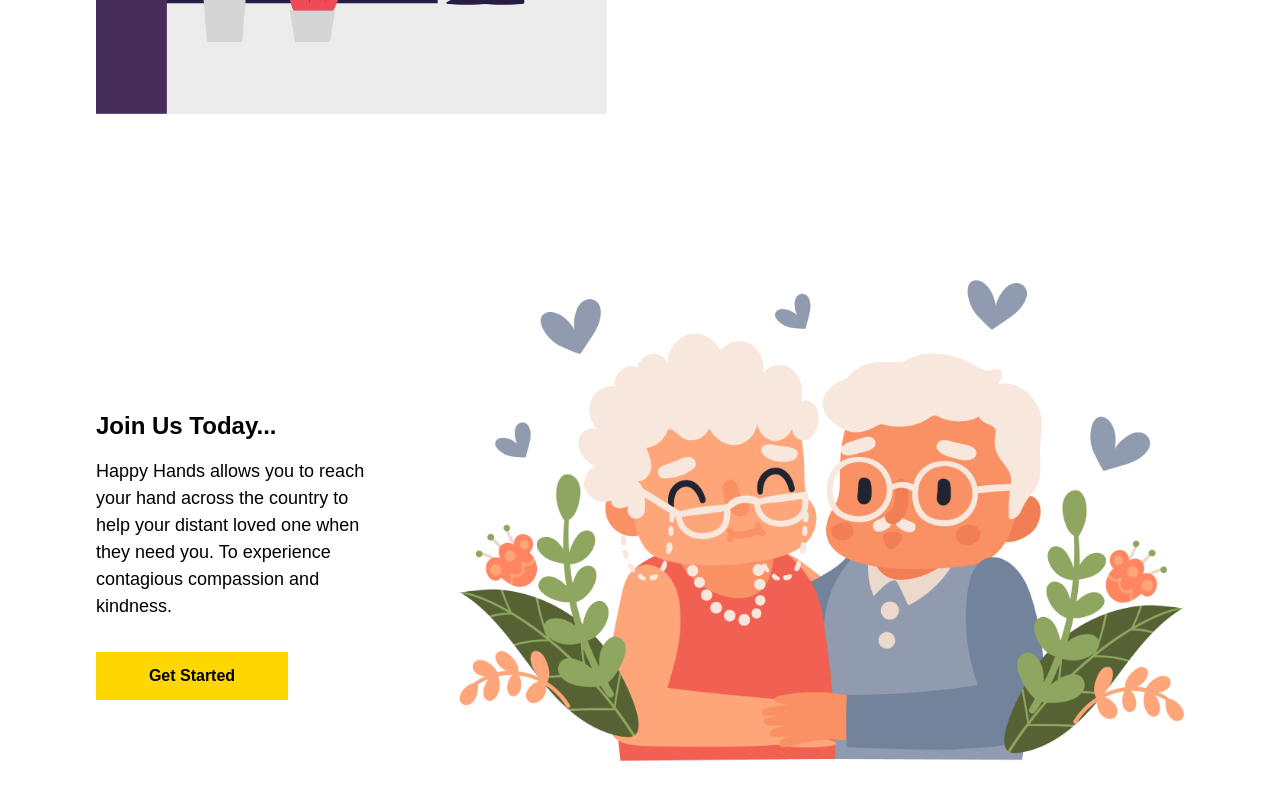
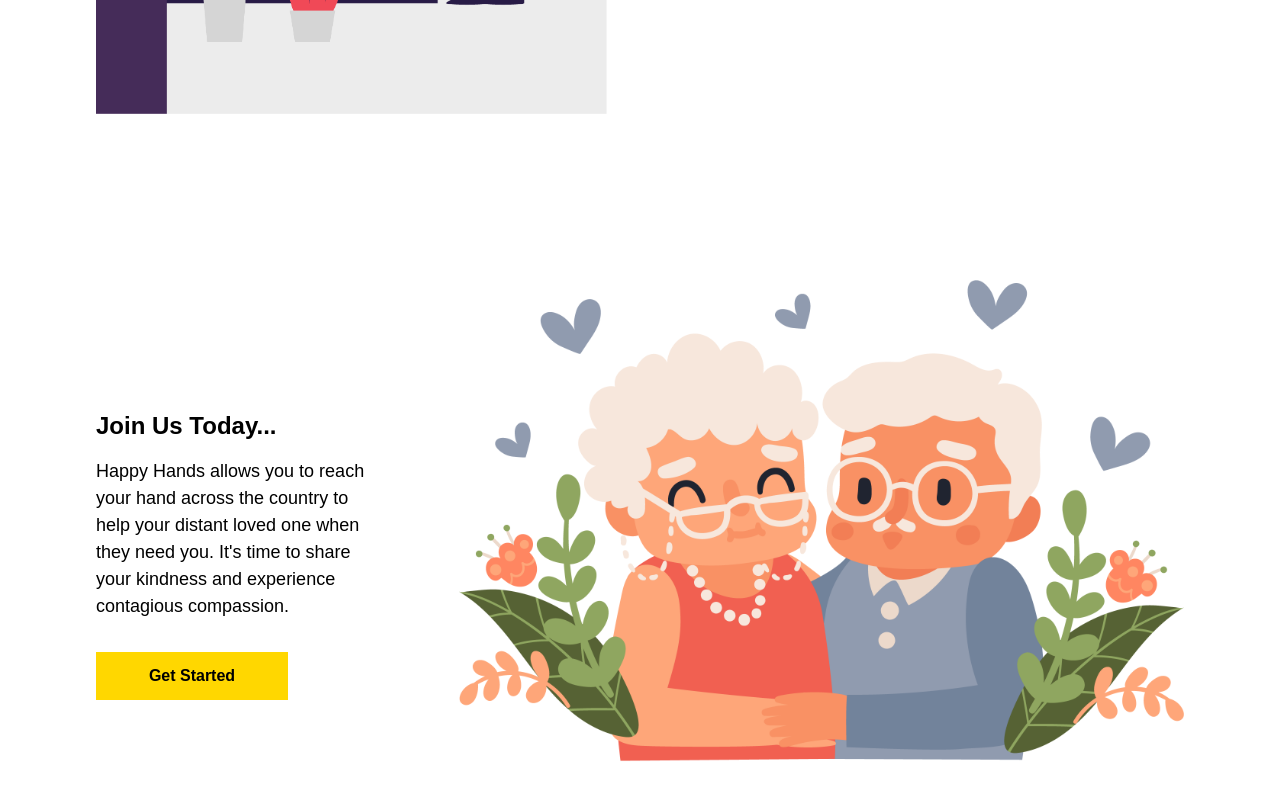
Before and after one commit to mageshsridhar/happyhands, a plain HTML site: page index.html in a window 1280 px wide. Shown: the part 3844-4644 px from the top of the page. Drawn offline with nearby package versions, Linux system fonts and the light colour scheme; a script that the page names is missing.

Commit message:
last section modified

```diff
--- a/index.html
+++ b/index.html
@@ -155,7 +155,7 @@
         <h1>Join Us Today...</h1>
 
         <p>Happy Hands allows you to reach your hand across the country to help your
-          distant loved one when they need you. To experience contagious compassion and kindness.</p>
+          distant loved one when they need you. It's time to share your kindness and experience contagious compassion.</p>
         <a href="https://e3i3ib.axshare.com/"><button>Get Started</button></a>
 
       </div>
```
